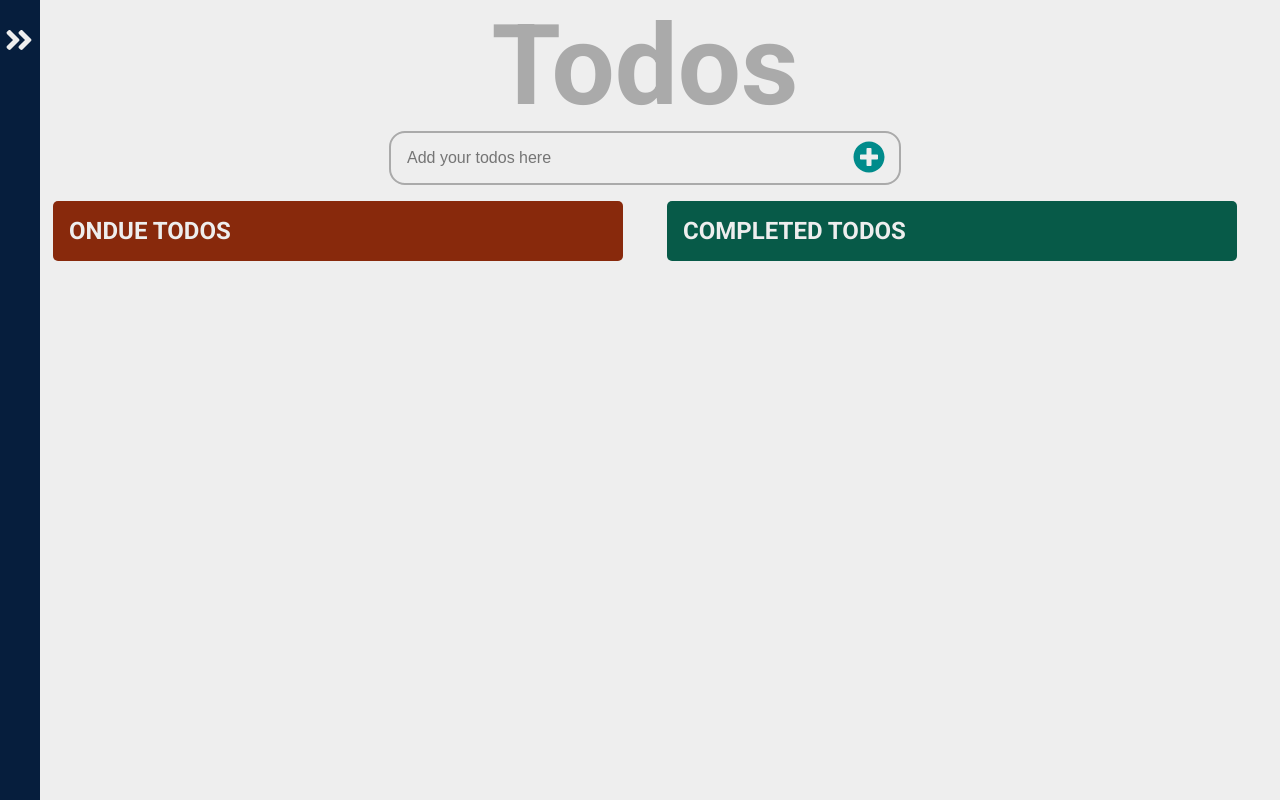
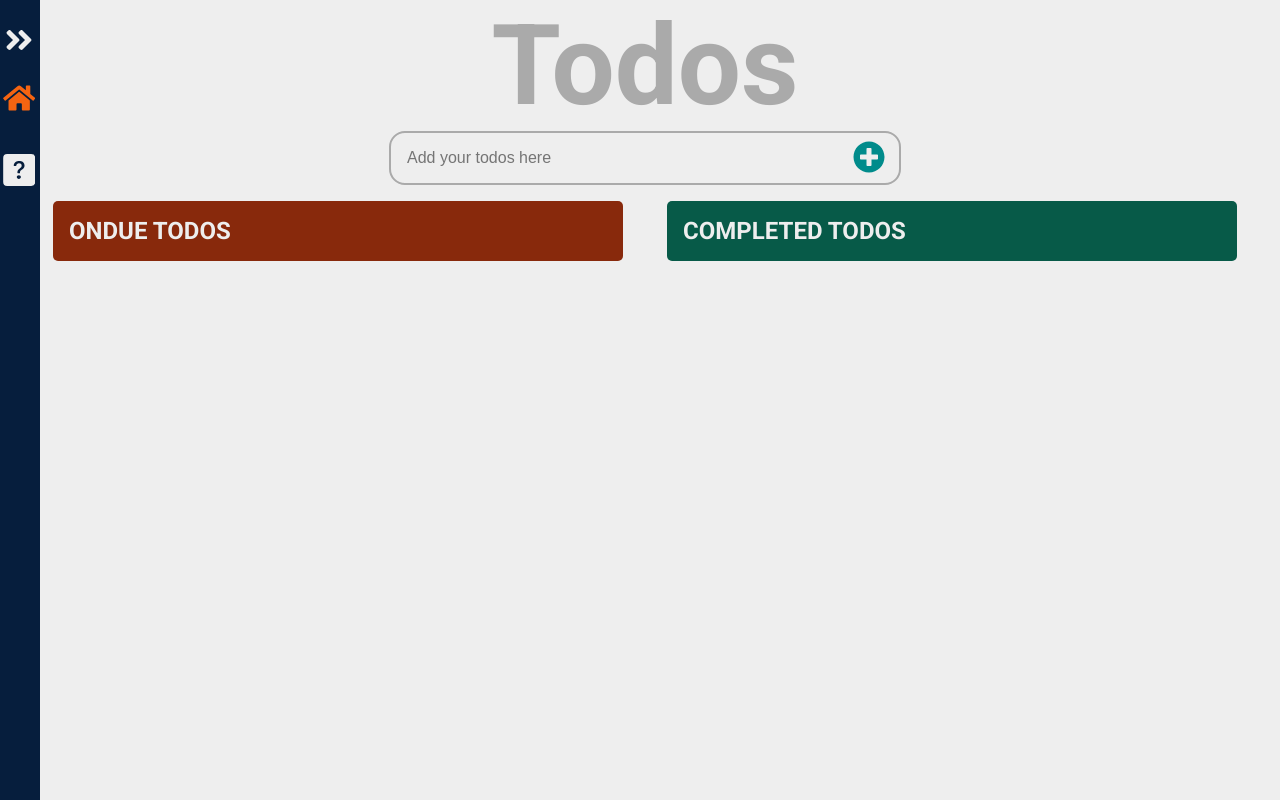
Before and after one commit to mengiefen/react-todo-app, a React (Create React App) app: page / in a window 1280 px wide. Built offline with nearby package versions, Linux system fonts and the light colour scheme.

Commit message:
update navbar with icon nav options

```diff
--- a/src/Pages/Navbar.jsx
+++ b/src/Pages/Navbar.jsx
@@ -1,7 +1,8 @@
 import React, { useState } from 'react';
 import { NavLink } from 'react-router-dom';
 import { MdClose } from 'react-icons/md';
-import { FaAngleDoubleRight } from 'react-icons/fa';
+import { FaAngleDoubleRight, FaHome } from 'react-icons/fa';
+import { BsFillQuestionSquareFill } from 'react-icons/bs';
 
 function Navbar() {
   const links = [
@@ -9,11 +10,13 @@ function Navbar() {
       id: 1,
       path: '/',
       text: 'Home',
+      icon: <FaHome style={{ fontSize: '2rem' }} />,
     },
     {
       id: 2,
       path: '/about',
       text: 'About',
+      icon: <BsFillQuestionSquareFill style={{ fontSize: '2rem' }} />,
     },
   ];
   const [navbarOpen, setNavbarOpen] = useState(false);
@@ -32,7 +35,7 @@ function Navbar() {
           <MdClose
             style={{
               color: '#990000',
-              fontSize: '2.5rem',
+              fontSize: '2rem',
             }}
           />
         ) : (
@@ -44,9 +47,29 @@ function Navbar() {
           />
         )}
       </button>
+      <ul
+        style={navbarOpen ? { display: 'none' } : { display: 'block' }}
+        className={`iconNav ${!navbarOpen ? 'showIcon' : ''}`}
+      >
+        {links.map((link) => (
+          <li key={link.id}>
+            <NavLink
+              to={link.path}
+              className={(path) => {
+                if (path.isActive) return 'active-link';
+                return '';
+              }}
+              onClick={() => closeMenu()}
+            >
+              {link.icon}
+            </NavLink>
+          </li>
+        ))}
+      </ul>
+
       <ul className={`menuNav ${navbarOpen ? 'showMenu' : ''}`}>
         {links.map((link) => (
-          <li key={link.id}>
+          <li key={link.id} className={navbarOpen ? '' : 'closeMenu'}>
             <NavLink
               to={link.path}
               className={(path) => {
```
